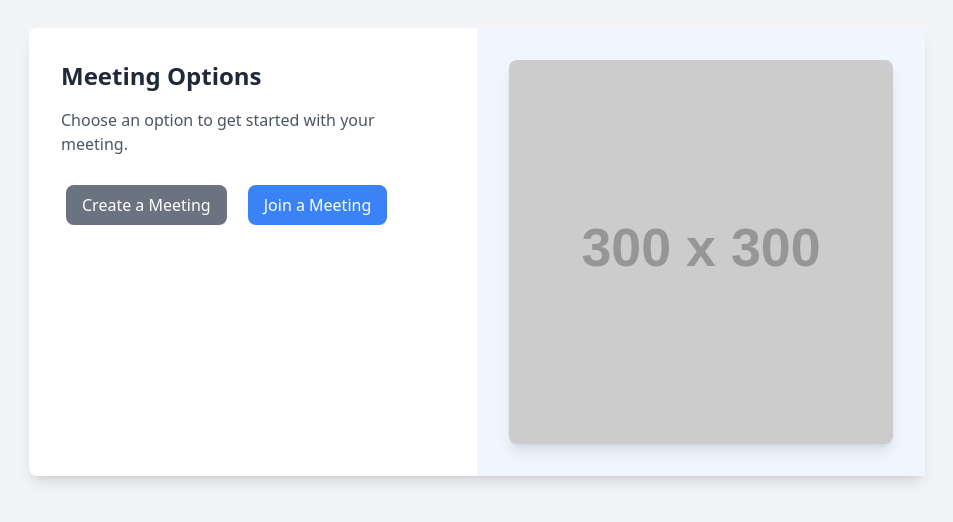
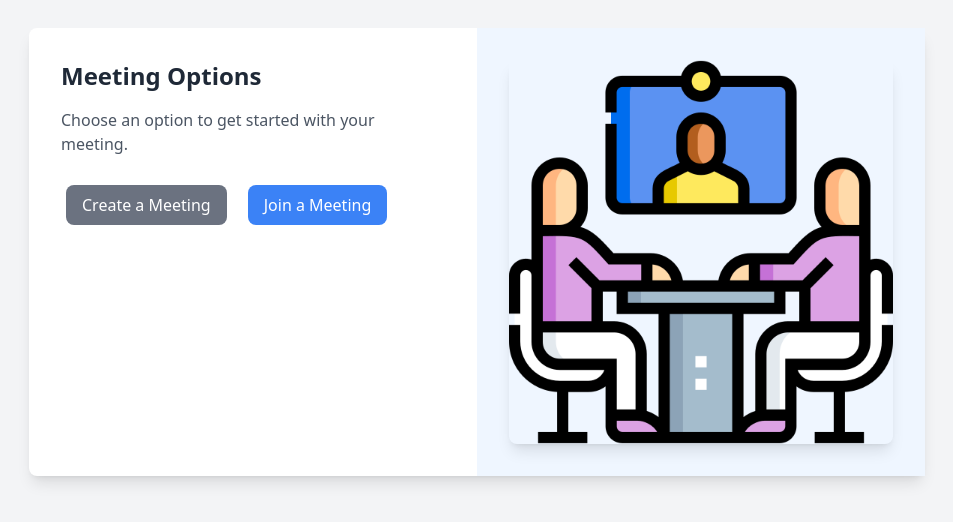
Before and after one commit to Anil12345z/screen_share, a React (Create React App) app in the folder client/: page / in a window 1280 px wide. Shown: the part 148-670 px from the top of the page, without its empty margins (163-1116 px from the left). Built offline with nearby package versions, Linux system fonts and the light colour scheme; no server answers.

Commit message:
Update Lobby.jsx

```diff
--- a/client/src/screens/Lobby.jsx
+++ b/client/src/screens/Lobby.jsx
@@ -106,7 +106,7 @@ const LobbyScreen = () => {
           {/* Right Column */}
           <div className="p-8 flex items-center justify-center bg-blue-50">
             <img
-              src="https://via.placeholder.com/300"
+              src="/meeting-room.png"
               alt="Meeting Illustration"
               className="w-full max-w-sm rounded-lg shadow-lg"
             />
```
